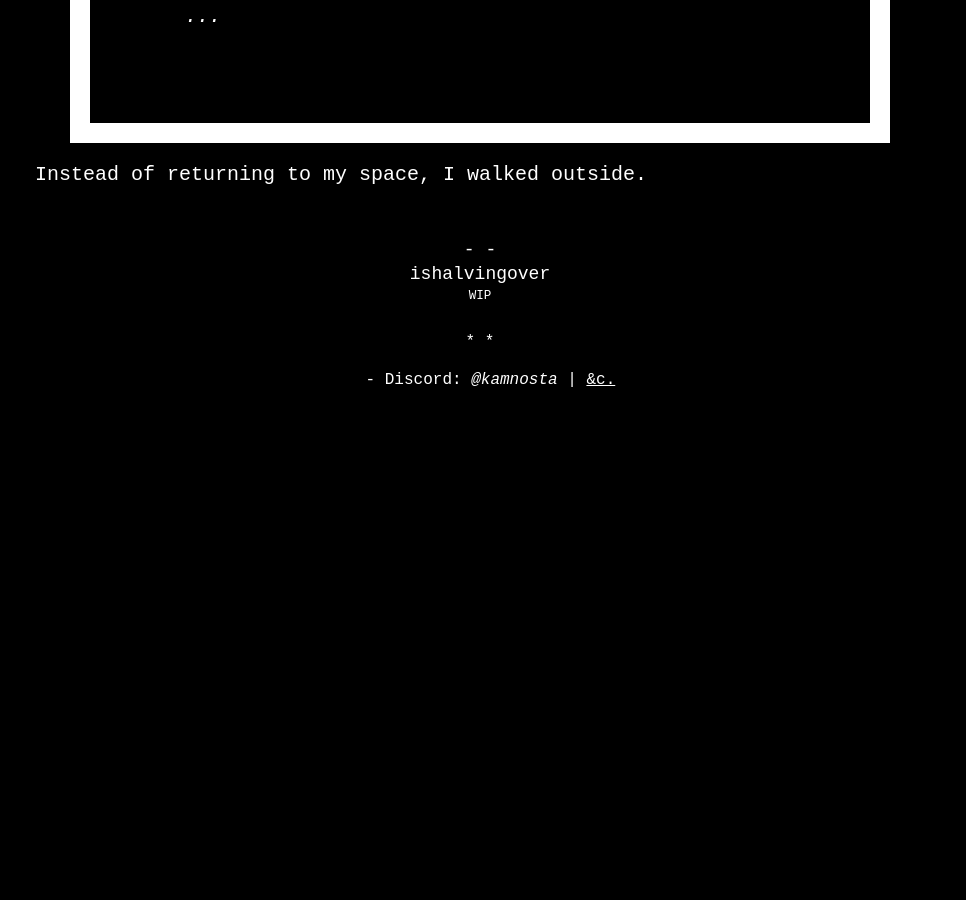
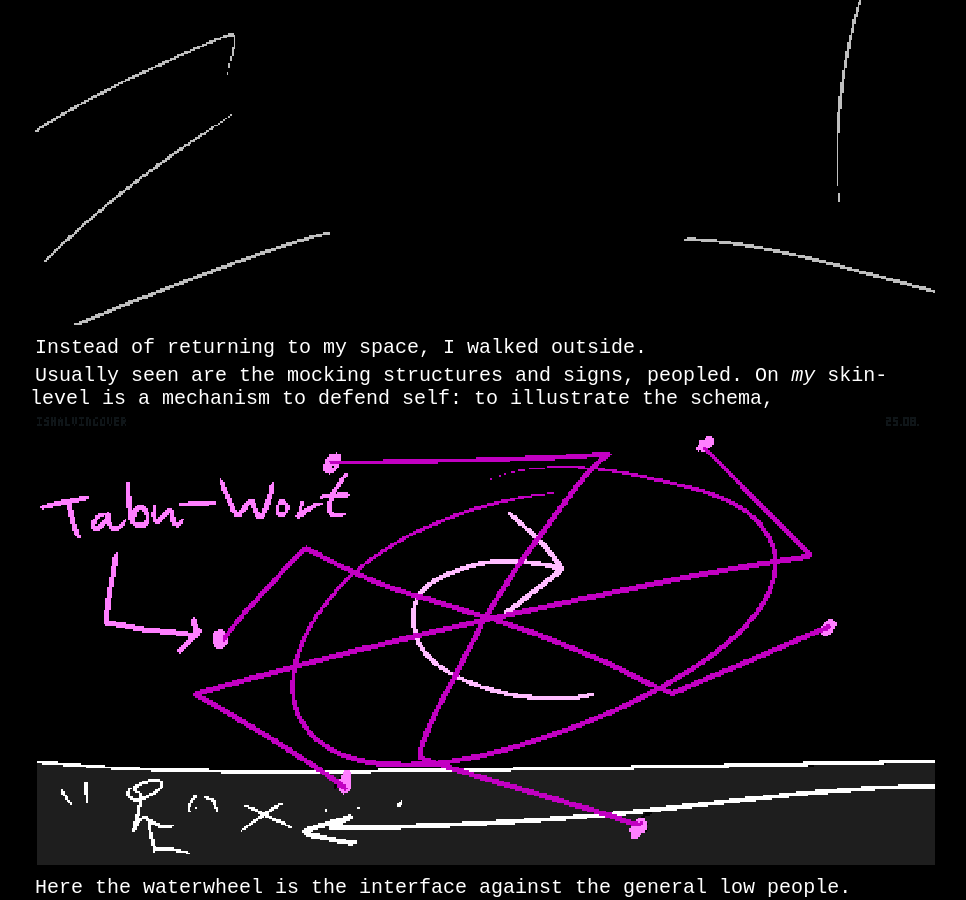
Before and after one commit to kamnosta/kamnosta.github.io, a Jekyll site: the page built from _ishalvingover/25-08-24-1.md, in a window 1280 px wide and 900 px high, scrolled down 3288 px. Shown: the whole window, without its empty margins (160-1126 px from the left). Built offline with Jekyll 4.4.1, drawn with Linux system fonts in a browser that asks for light colours; before the commit the page ends 3693 px from its top, so only the background shows below that; some of the changed text lies outside the part shown.

Commit message:
iho update: waterwheel

```diff
--- a/_ishalvingover/25-08-24-1.md
+++ b/_ishalvingover/25-08-24-1.md
@@ -33,6 +33,22 @@ For other people it could be worse. That thought made me not better but not wors
 
 The blame for the accident fell not unto me, for I was not paid and thus held no responsibility. But the incident on my side, that is the particle having been traveling through my head, was not considered either. They talked over the consequence toward the world from this accident, which did not interest me.
 
-> ...
+![/imgs_ishalvingover/250827_iho_mocking_strucures.png](/imgs_ishalvingover/250827_iho_mocking_strucures.png)
 
 Instead of returning to my space, I walked outside.
+
+Usually seen are the mocking structures and signs, peopled. On *my* skin-level is a mechanism to defend self: to illustrate the schema,
+
+![/imgs_ishalvingover/250827_iho_waterwheel_schema.png](/imgs_ishalvingover/250827_iho_waterwheel_schema.png)
+
+Here the waterwheel is the interface against the general low people.
+
+Weirdly for today the people are not seen much, which is nice; the waterwheel-power is only secondary. Strolled through the half-empty streets. On the ground I saw someone's ID card abandoned. ID card... it's more about having an identification more than identifying. This be my identification:
+
+- NAME: "["[...]"]"
+- GENDER: trans-sexué
+- ETHNICITY: Magentoid
+
+Entering a rather dull building, in front of which stands an ID check gate, passed through well-decorated rooms.
+
+*TBC*
```
Also changed, not shown: imgs_ishalvingover/250827_iho_mocking_strucures.png (added), imgs_ishalvingover/250827_iho_waterwheel_schema.png (added).
